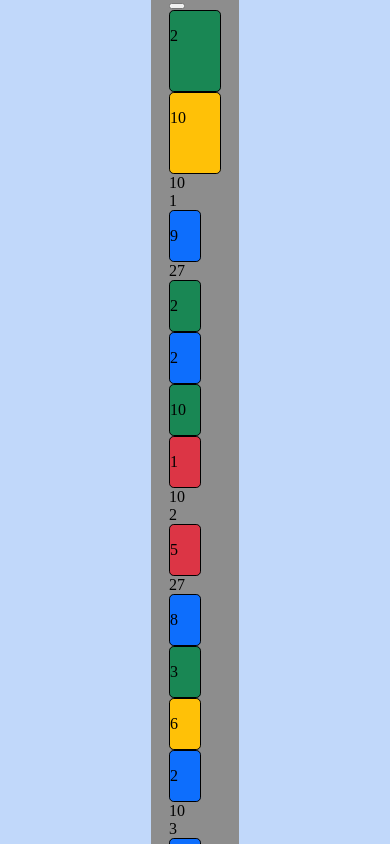
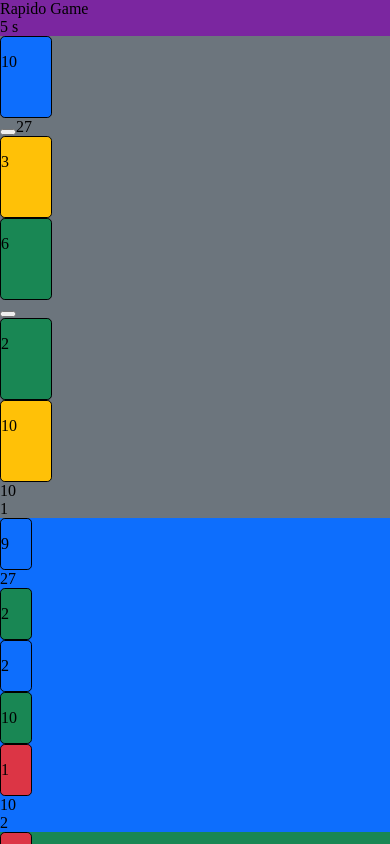
Before and after one commit to danielp67/rapido-game-app, a React Native app: screen / in a window 390 px wide. Shown: the top 844 px of the page. Built offline with nearby package versions, Linux system fonts and the light colour scheme.

Commit message:
correct player

```diff
--- a/App.js
+++ b/App.js
@@ -16,7 +16,5 @@ const styles = StyleSheet.create({
     container: {
         flex:1,
     backgroundColor: '#c1d8fa',
-    alignItems: 'center',
-    justifyContent: 'center',
   },
 });
--- a/Components/Bots.js
+++ b/Components/Bots.js
@@ -1,14 +1,15 @@
-import React from 'react';
+import React, {useContext} from 'react';
 import Player from "./Player";
+import {ParamsContext} from "../Context/ParamsContext";
 
 const Bots = (props) => {
 
     const {droppedCard, setDroppedCard, gameStop, setScore, stop, pause, start, level, loading, settings, gamePause} = props
-    const color = ["primary", "success", "danger", "warning", "primary", "success", "danger", "warning", "primary", "success", "danger"]
+    const {params} = useContext(ParamsContext)
 
     return (
         <>
-            {color.slice(0,settings.nbPlayer-1).map((color, index) => {
+            {params.color.slice(0,settings.nbPlayer-1).map((color, index) => {
 
 
                     return (
--- a/Components/MainBoard.js
+++ b/Components/MainBoard.js
@@ -34,7 +34,7 @@ const MainBoard = () => {
     const initDropZone = () => {
         let tmpDroppedCard = []
         for (let i = 0; i < 4 * settings.nbPlayer; i++) {
-            tmpDroppedCard.push([{value: 0, suit: "secondary"}])
+            tmpDroppedCard.push([{value: 0, suit: "#6c757d"}])
         }
         setDroppedCard(tmpDroppedCard)
         console.log("initDropZone")
@@ -157,7 +157,7 @@ const MainBoard = () => {
                             <Player
                                 realPlayer={true}
                                 playerIndex={1}
-                                color={"secondary"}
+                                color={"#6c757d"}
                                 selectedSlot={selectedSlot}
                                 setSelectedSlot={setSelectedSlot}
                                 droppedCard={droppedCard}
@@ -221,7 +221,9 @@ const styles = StyleSheet.create({
     mainBoard: {
         flex:1,
         backgroundColor: '#8d8d8d',
-        alignItems: 'center',
+        width:'100%',
+
+        //alignItems: 'center',
         justifyContent: 'center',
     },
 });
--- a/Components/Player.js
+++ b/Components/Player.js
@@ -3,6 +3,7 @@ import NextButton from "./NextButton";
 import PlayerSlot from "./PlayerSlot";
 import ResumeMenu from "./ResumeMenu";
 import {ParamsContext} from "../Context/ParamsContext";
+import {StyleSheet} from "react-native";
 
 const Player = (props) => {
 
@@ -232,7 +233,8 @@ const Player = (props) => {
 
 
     return (
-        <div className={`row text-center bg-opacity-50 bg-${color}`}>
+        <div style={styles(color).playerSlot} >
+
 
             {params.playerSlot.map((mapping, index) => {
                 return (
@@ -272,4 +274,17 @@ const Player = (props) => {
 }
 
 
+
+const styles = (props) => StyleSheet.create({
+    playerSlot: {
+        flexDirection:'row',
+        backgroundColor:props
+    },
+    autoPlayerSlot: {
+        flexDirection:'row',
+        backgroundColor:props
+
+    },
+});
+
 export default Player;
```
